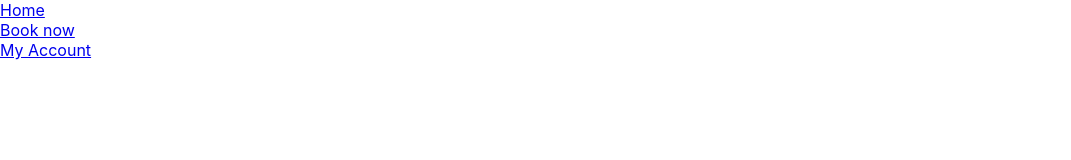
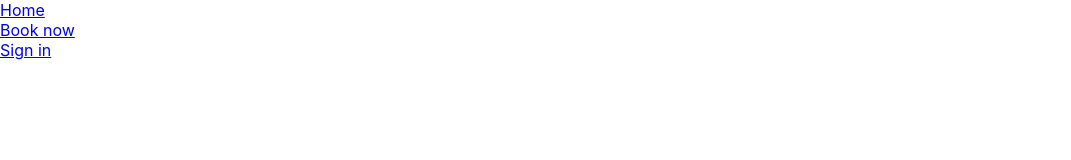
Before and after one commit to hirwajeaneric/Vehicle-Servicing-Booking-System_Front-end, a React (Create React App) app: page / in a window 1280 px wide. Shown: the top 160 px of the page, without its empty margins (0-1071 px from the left). Built offline with nearby package versions, Linux system fonts and the light colour scheme.

Commit message:
Setup a flexible navigation for client

```diff
--- a/src/app/App.js
+++ b/src/app/App.js
@@ -23,7 +23,6 @@ import AdminSettings from '../pages/users/Admin/Settings';
 import AdminBookingDetails from '../pages/users/Admin/BookingDetails';
 
 // Client authentication pages
-import ClientAuthenticationPage from '../pages/auth/ClientIndex';
 import ClientSignup from '../pages/auth/ClientSignup';
 import ClientSignin from '../pages/auth/ClientSignin';
 import ClientResetPassword from '../pages/auth/ClientResetPassword';
@@ -36,7 +35,6 @@ import ClientHome from '../pages/users/Client/Home';
 import ClientSettings from '../pages/users/Client/Settings';
 import SuccessPage from '../pages/users/Client/SuccessPage';
 import BookingNow from '../pages/BookingNow';
-import ClientSignupPage from '../pages/auth/ClientSignUpPage';
 
 function App() {
   return (
@@ -63,7 +61,6 @@ function App() {
             <Route path='' element={localStorage.getItem("cltTkn") ? <ClientHome /> : <Navigate replace to='/client/signin' />} />
             <Route path='settings' element={localStorage.getItem("cltTkn") ? <ClientSettings /> : <Navigate replace to='/client/signin' />} />
             <Route path='booking/:id' element={localStorage.getItem("cltTkn") ? <ClientBookingDetails /> : <Navigate replace to='/client/signin' />} />
-            <Route path='new-booking' element={localStorage.getItem("cltTkn") ? <NewBooking /> : <Navigate replace to='/client/signin' />} />
             <Route path='success' element={localStorage.getItem("cltTkn") ? <SuccessPage /> : <Navigate replace to='/client/signin' />} />
           </Route>
 
--- a/src/components/sections/NavigationBar.jsx
+++ b/src/components/sections/NavigationBar.jsx
@@ -1,14 +1,31 @@
 import React from 'react'
 import { SimpleTopNavigation } from '../styled-components/landingPageComponents'
-import { NavLink } from 'react-router-dom'
+import { Link, NavLink } from 'react-router-dom'
 
 export default function NavigationBar() {
+  const logout = (e) => {
+    e.preventDefault();
+    localStorage.removeItem('cltTkn');
+    localStorage.removeItem('cltInfo');
+    window.location.replace('/');
+  }
+
   return (
     <SimpleTopNavigation>
       <ul>
         <li><NavLink to={'/'}>Home</NavLink></li>
         <li><NavLink to={'/book-now'}>Book now</NavLink></li>
-        <li><NavLink to={'/client/'}>My Account</NavLink></li>
+        {localStorage.getItem('cltTkn') ?
+          <li><NavLink to={'/client/'}>My account</NavLink></li>
+        :
+          <li><NavLink to={'/client/signin'}>Sign in</NavLink></li>
+        }
+        {(window.location.pathname.includes('/client/signin/') || window.location.pathname.includes('/client/signup/') || window.location.pathname.includes('settings')) &&
+          <>
+            <li><NavLink to={'/client/settings'}>Settings</NavLink></li>
+          </>
+        }
+        {localStorage.getItem('cltTkn') && <li><Link to={"/"} onClick={logout}>Log out</Link></li>}
       </ul>
     </SimpleTopNavigation>
   )
--- a/src/pages/auth/ClientSignUpPage.jsx
+++ /dev/null
@@ -1,7 +0,0 @@
-import React from 'react'
-
-export default function ClientSignupPage() {
-  return (
-    <div>Client Signup Page</div>
-  )
-}
```
